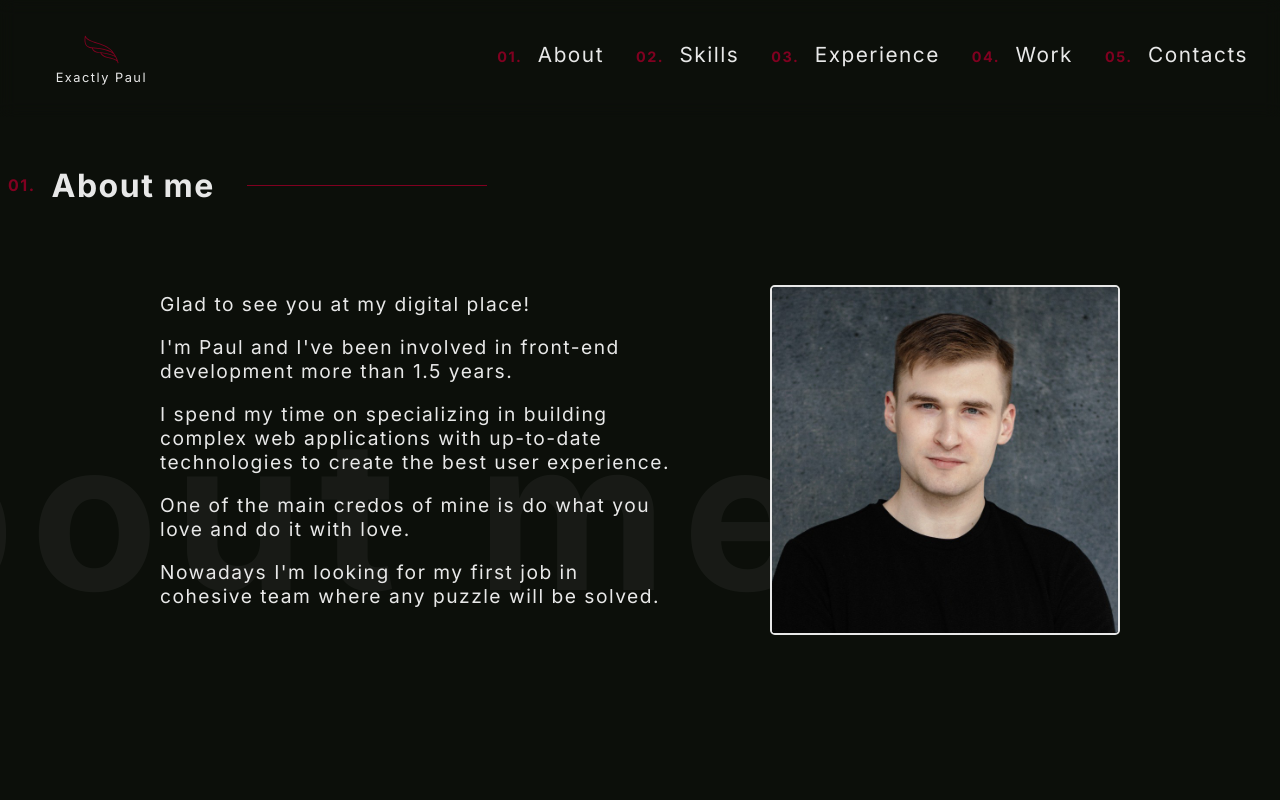
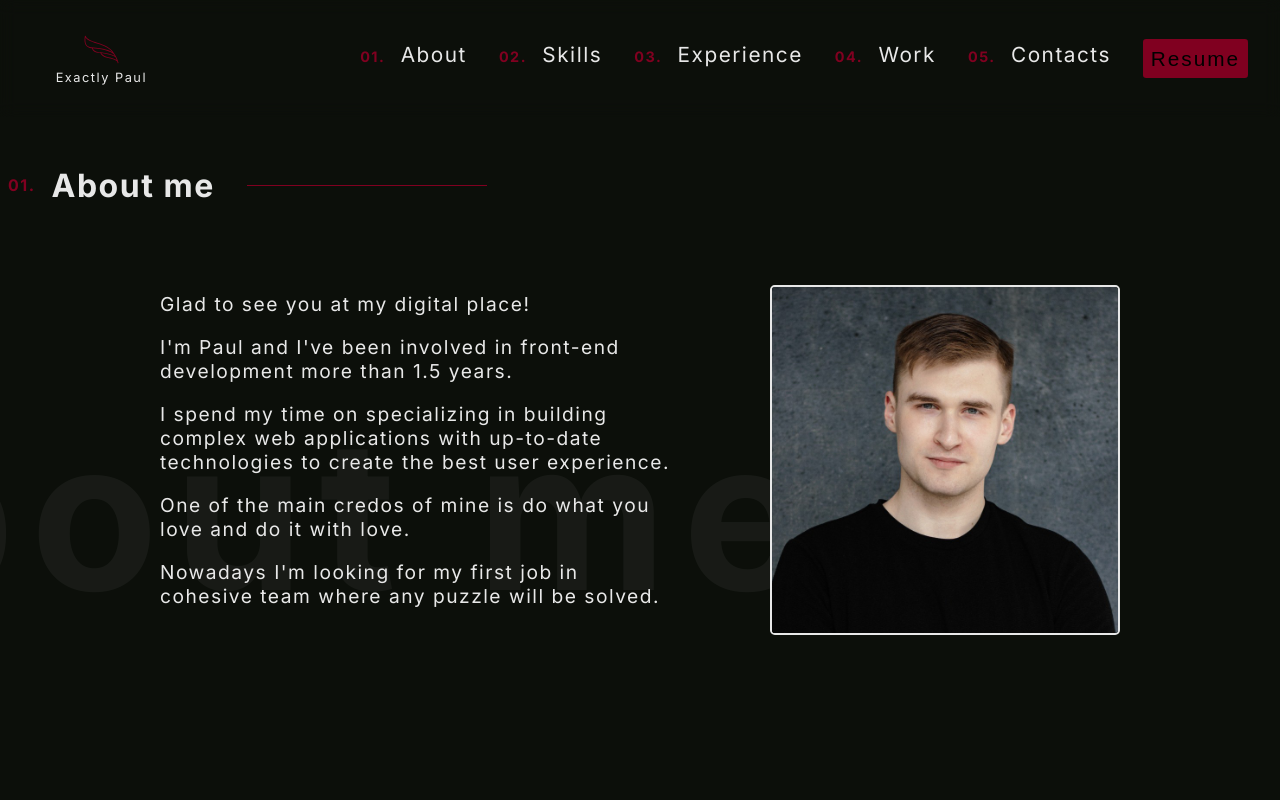
Before and after one commit to PaulusWhite/web-portfolio-app, a Next.js app: page / in a window 1280 px wide. Shown: the top 800 px of the page. Built offline with nearby package versions, Linux system fonts and the light colour scheme.

Commit message:
feat: add  resume btn on header and contacts line

```diff
--- a/src/components/Header.tsx
+++ b/src/components/Header.tsx
@@ -7,6 +7,7 @@ import style from "./../styles/modules/header.module.scss";
 //Components
 import NavLink from "./NavLink";
 import Logo from "./Logo";
+import Button from "./common/Button";
 
 //Scripts
 import displayHeader from "@/scripts/displayHeader";
@@ -29,6 +30,7 @@ const Header = () => {
         <NavLink index={3} label="Experience" anchor="experience" />
         <NavLink index={4} label="Work" anchor="work" />
         <NavLink index={5} label="Contacts" anchor="contacts" />
+        <Button extraClass={`${style["resume-btn"]}`}>Resume</Button>
       </nav>
     </header>
   );
--- a/src/components/sections/contacts/Contacts.tsx
+++ b/src/components/sections/contacts/Contacts.tsx
@@ -6,6 +6,7 @@ import style from "./../../../styles/modules/contacts/contacts.module.scss";
 //Icons
 import githubIcon from "./../../../../public/contacts/github.svg";
 import inIcon from "./../../../../public/contacts/in.svg";
+import resumeIcon from "./../../../../public/contacts/resume.svg";
 
 //components
 import ContactItem from "./ContactItem";
@@ -36,6 +37,7 @@ const Contacts = () => {
         <ul className={style["contacts-list"]}>
           <ContactItem logo={inIcon.src} link="https://www.linkedin.com/in/exactlypaul/" />
           <ContactItem logo={githubIcon.src} link="https://github.com/PaulusWhite" />
+          <ContactItem logo={resumeIcon.src} link="" />
         </ul>
         <p className={style.inbox}>
           My inbox: <a href="mailto:exactlypaulus@gmail.com">exactlypaulus@gmail.com</a>
--- a/src/styles/modules/header.module.scss
+++ b/src/styles/modules/header.module.scss
@@ -5,6 +5,7 @@
   left: 0;
   right: 0;
   display: flex;
+  align-items: center;
   justify-content: space-between;
   padding: 2rem;
   backdrop-filter: blur(0.5rem);
@@ -15,6 +16,13 @@
     align-items: center;
     gap: 2rem;
     margin-left: auto;
+
+    .resume-btn {
+      margin: 0;
+      padding: 0.3rem;
+      font-size: 1.3rem;
+      font-weight: unset;
+    }
   }
 }
 
```
Also changed, not shown: public/contacts/resume.svg (added).
